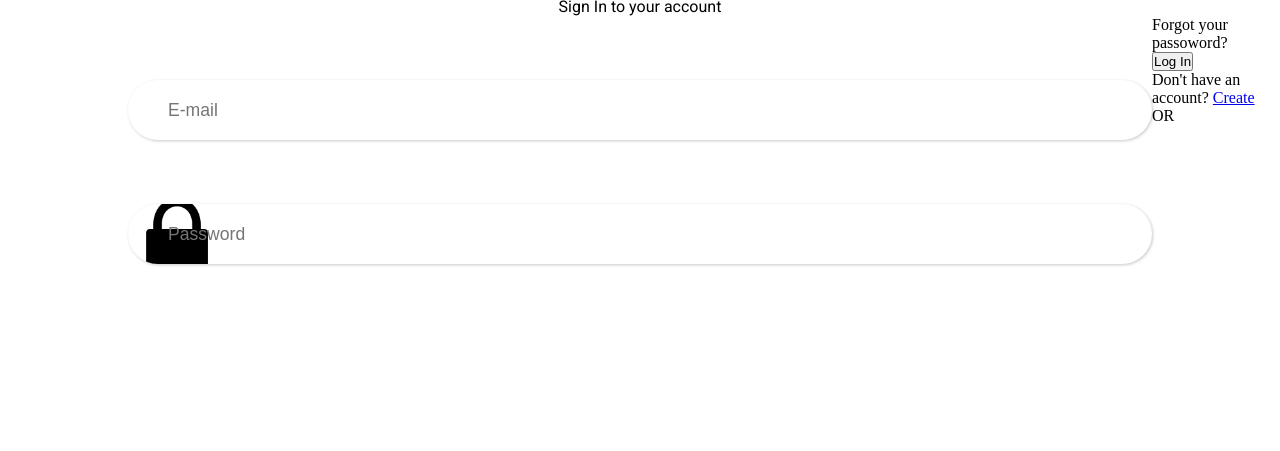
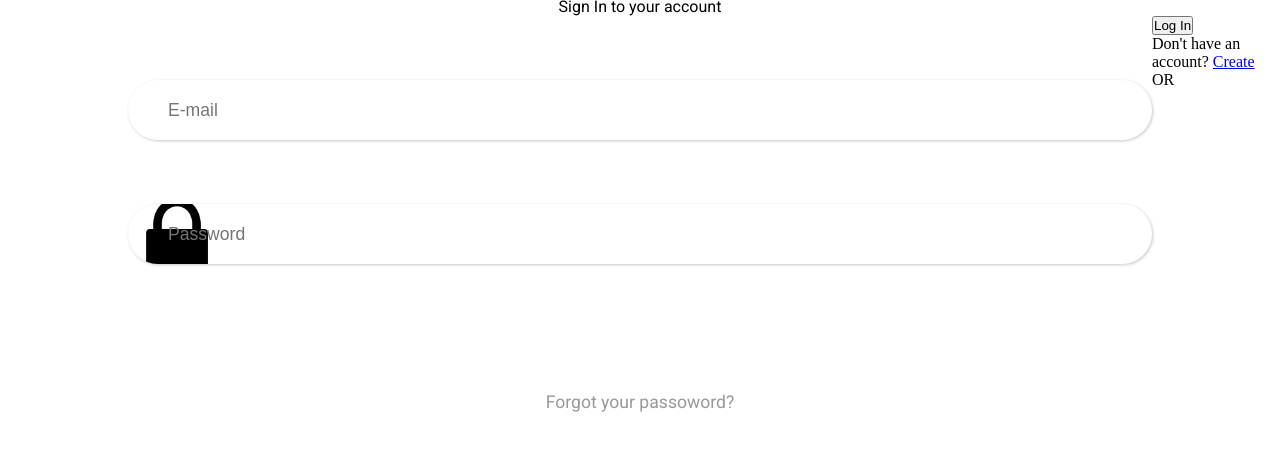
Before and after one commit to gustavoweb/login-2B, a plain HTML site: page index.html in a window 1280 px wide. Shown: the part 197-648 px from the top of the page. Drawn offline with Linux system fonts and the light colour scheme.

Commit message:
Add files via upload

```diff
--- a/css/index.css
+++ b/css/index.css
@@ -51,3 +51,13 @@ main h1{
     background-position-x: 8px;
     background-position-y: center;
 }
+#forgot{
+    width: 100%;
+    float: left;
+    /* background: red; */
+    text-align: center;
+    font-family: "Roboto", serif;
+    font-size: 1.1em;
+    color: #999;
+
+}
--- a/index.html
+++ b/index.html
@@ -13,11 +13,11 @@
         <form action="#">
             <input type="email" placeholder="E-mail" class="inpt" id="email">
             <input type="password" placeholder="Password" class="inpt" id="pass">
-            <p>Forgot your passoword?</p>
+            <p id="forgot">Forgot your passoword?</p>
             <button>Log In</button>
         </form>
-        <p>Don't have an account? <a href="#">Create</a></p>
-        <p>OR</p>
+        <p id="dont">Don't have an account? <a href="#">Create</a></p>
+        <p id="or">OR</p>
         <div class="bt-login" id="bt-google"></div>
         <div class="bt-login" id="bt-apple"></div>
         <div class="bt-login" id="bt-github"></div>
```
